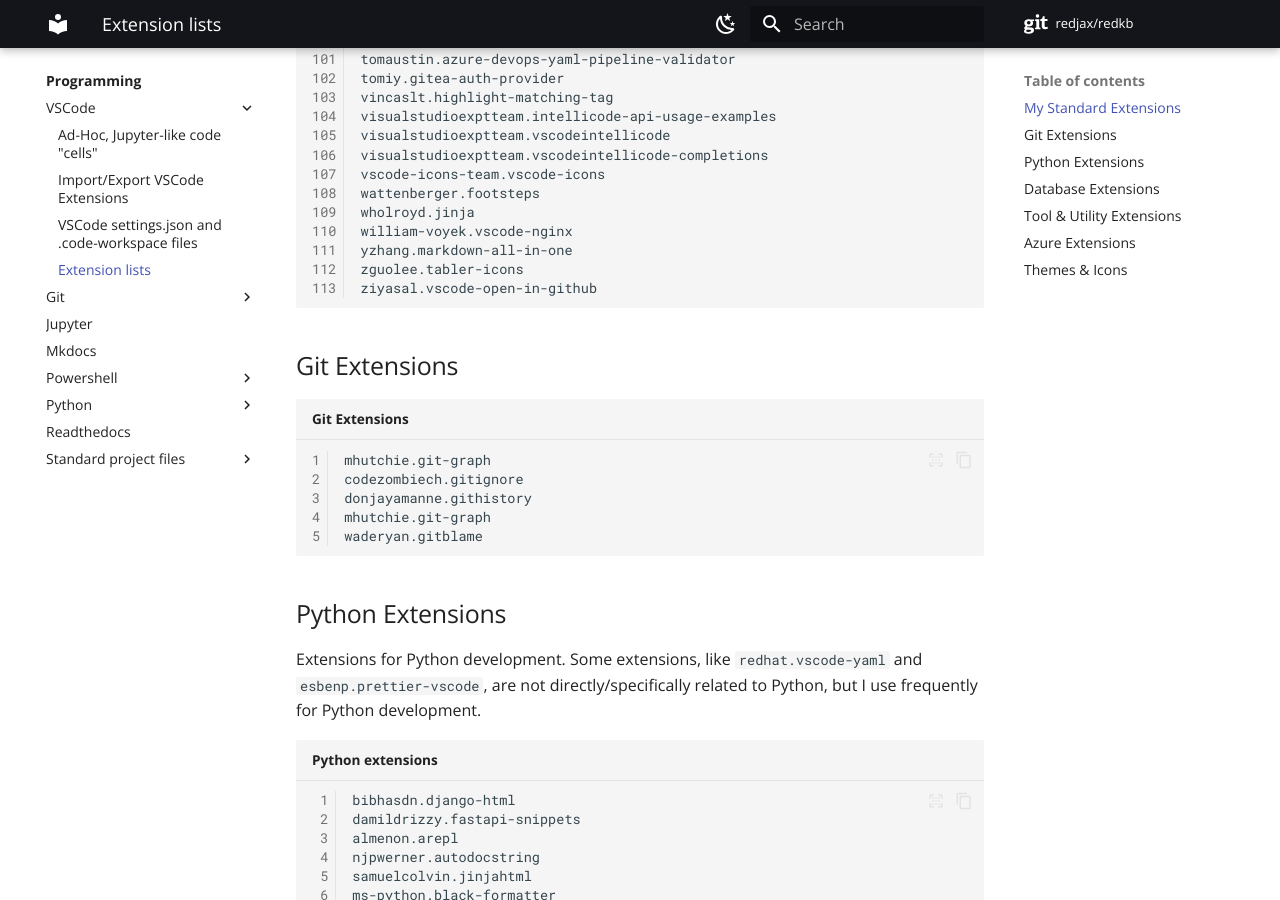
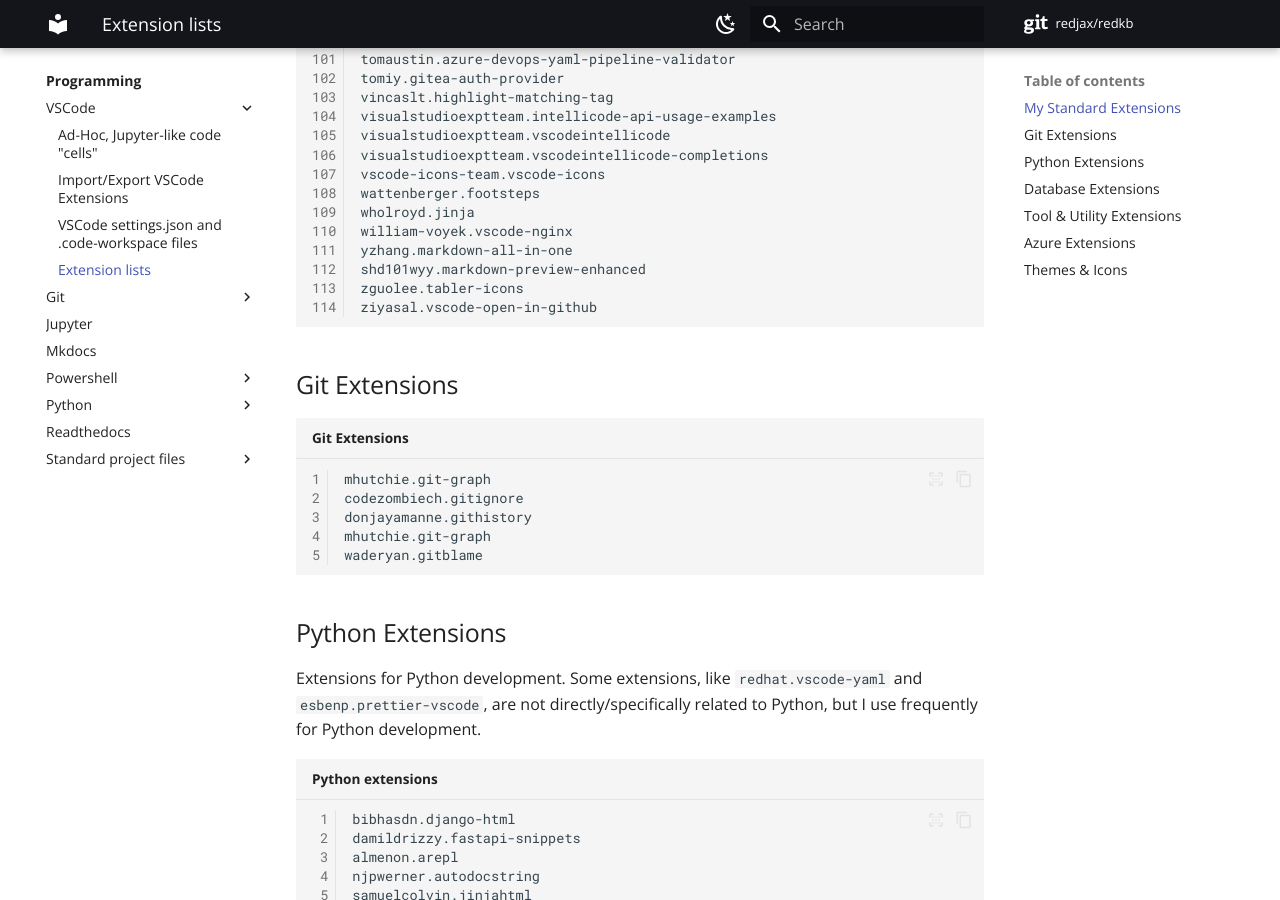
Before and after one commit to redjax/redkb, an MkDocs documentation site: the page built from docs/programming/VSCode/extension-lists/index.md, in a window 1280 px wide and 900 px high, scrolled down 2384 px. Built offline with MkDocs 1.6.1 and Material for MkDocs 9.7.7, drawn with Linux system fonts in a browser that asks for light colours; comment, search, counter and statistics services are not loaded; some of the changed text lies outside the part shown.

Commit message:
Add markdown preview extension

```diff
--- a/docs/programming/VSCode/extension-lists/index.md
+++ b/docs/programming/VSCode/extension-lists/index.md
@@ -118,6 +118,7 @@ wattenberger.footsteps
 wholroyd.jinja
 william-voyek.vscode-nginx
 yzhang.markdown-all-in-one
+shd101wyy.markdown-preview-enhanced
 zguolee.tabler-icons
 ziyasal.vscode-open-in-github
 
@@ -215,6 +216,7 @@ alefragnani.project-manager
 ziyasal.vscode-open-in-github
 techer.open-in-browser
 yzhang.markdown-all-in-one
+shd101wyy.markdown-preview-enhanced
 oderwat.indent-rainbow
 vincaslt.highlight-matching-tag
 Wattenberger.footsteps
```
